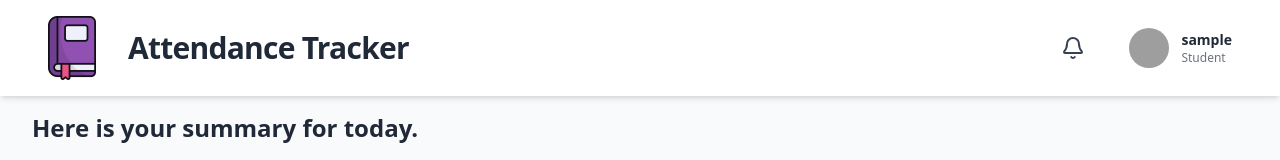
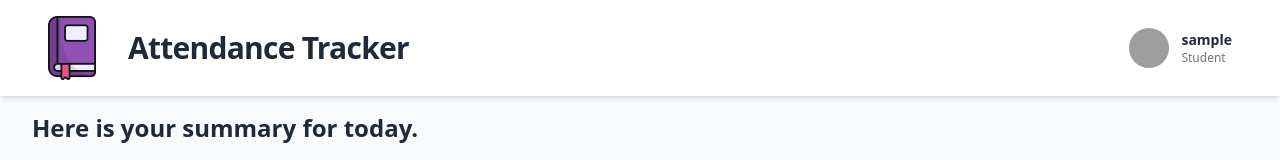
Before and after one commit to raghad006/Student-Attendance-Progress-Tracker, a React (Create React App) app in the folder frontend/: page /student/dashboard in a window 1280 px wide. Shown: the top 160 px of the page. Built offline with nearby package versions, Linux system fonts and the light colour scheme; no server answers; sample sign-in values are in the browser's storage; grey boxes are pictures that could not be loaded.

Commit message:
Removed non-working button

```diff
--- a/frontend/src/components/Header.jsx
+++ b/frontend/src/components/Header.jsx
@@ -1,5 +1,5 @@
 import React, { useState, useRef, useEffect } from "react";
-import { Bell, LogOut } from "lucide-react";
+import { LogOut } from "lucide-react";
 import { useNavigate } from "react-router-dom";
 
 const Header = ({ onLogout, userType }) => {
@@ -49,10 +49,6 @@ const Header = ({ onLogout, userType }) => {
       </div>
 
       <div className="flex items-center gap-6">
-        <button className="p-3 rounded-full hover:bg-gray-100">
-          <Bell className="w-6 h-6 text-gray-700" />
-        </button>
-
         <div className="relative" ref={menuRef}>
           <button
             onClick={() => setShowMenu((prev) => !prev)}
```
